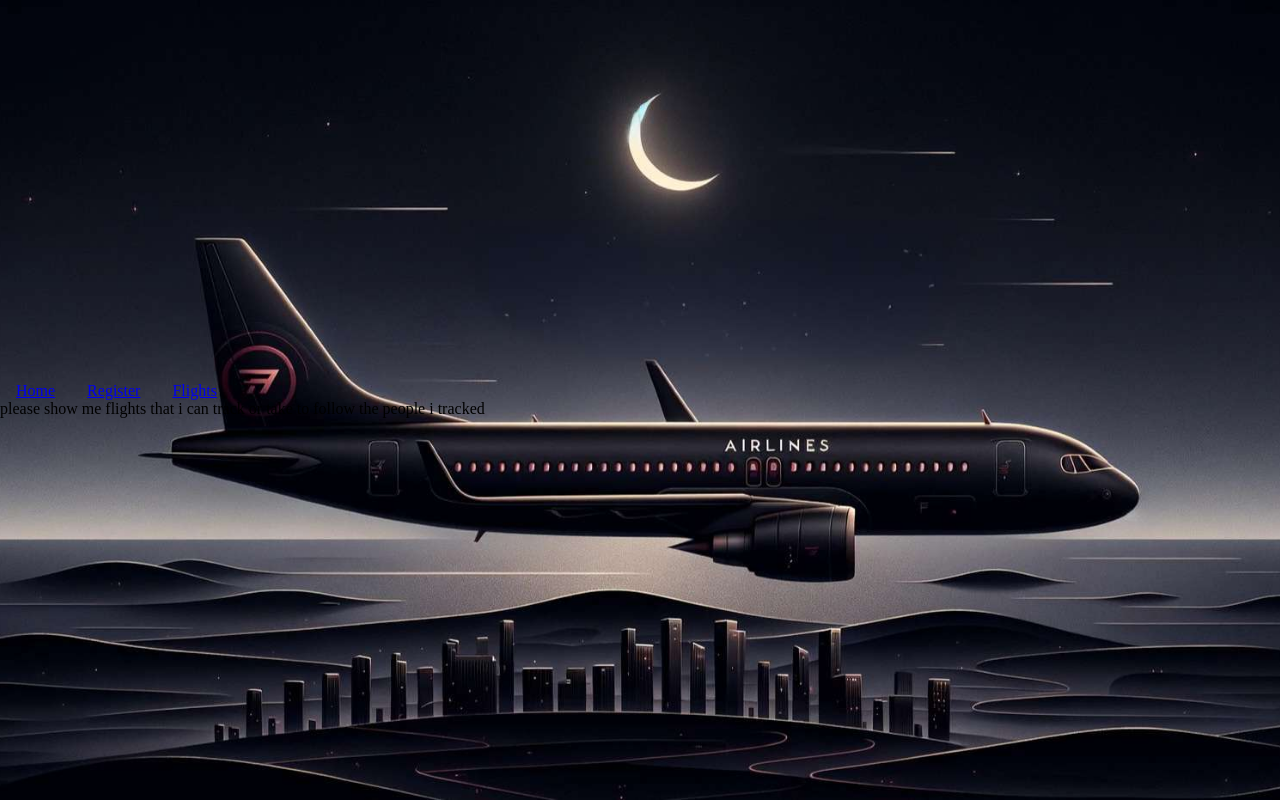
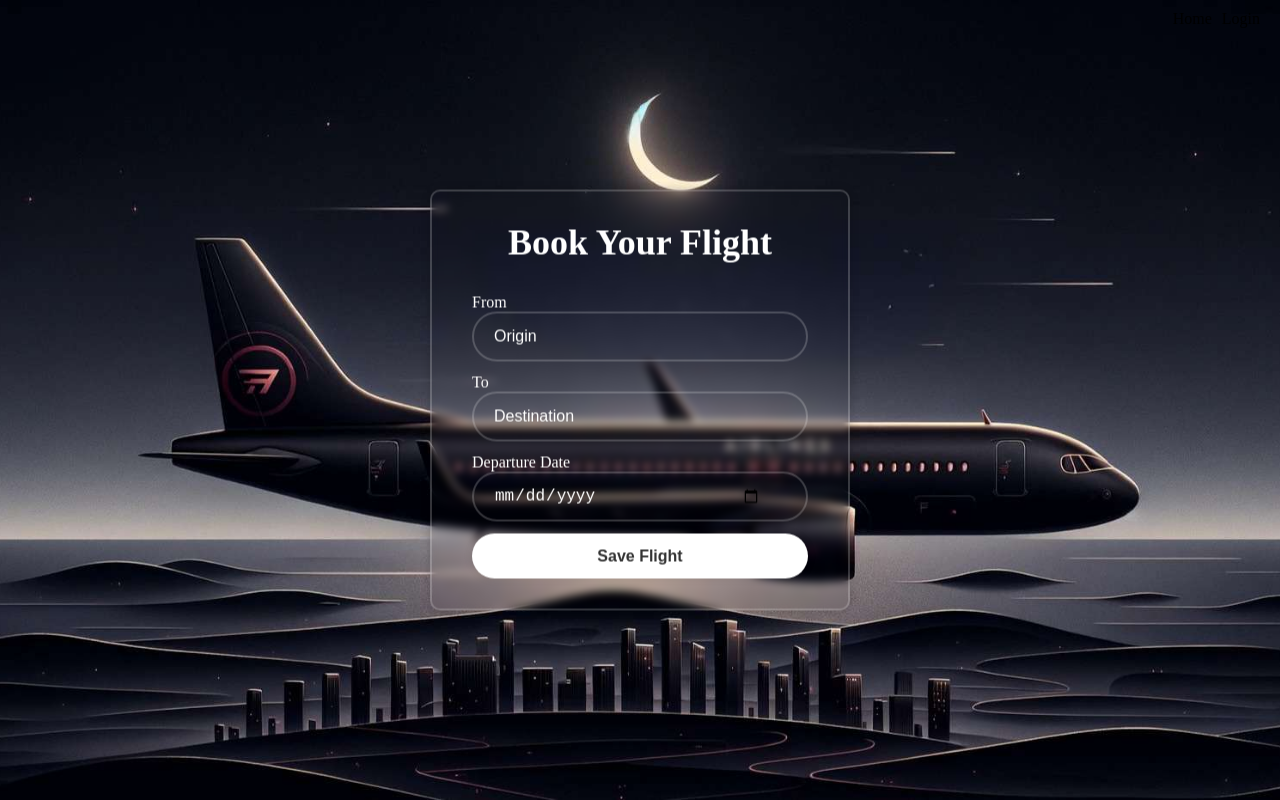
Before and after one commit to CCONLEY-FI/FI_AIRLINES, a React (Create React App) app in the folder react-login/: page /homepage in a window 1280 px wide. Both pictures are taken after typing "Sample", "Sample", "2020-01-15" into the empty fields and a click on the button "Search Flights". Built offline with nearby package versions, Linux system fonts and the light colour scheme; no server answers; a web font is replaced by a local one.

Commit message:
added template for our filtered flights

```diff
--- a/react-login/src/Components/FlightPage/FlightResult.jsx
+++ b/react-login/src/Components/FlightPage/FlightResult.jsx
@@ -2,13 +2,25 @@ import React from 'react';
 
 const FlightResult = () => {
     return (
-      <div>
-
-        <div className='flight'>
-          please show me flights that i can track or take to follow the people i tracked
-        </div>
-      </div>
-    );
+      <div className="registerForm">
+      <h1>Book Your Flight</h1>
+      <form>
+          <div className="input-field">
+              <label htmlFor="origin">From</label>
+              <input type="text" id="origin" name="origin" placeholder="Origin" required />
+          </div>
+          <div className="input-field">
+              <label htmlFor="destination">To</label>
+              <input type="text" id="destination" name="destination" placeholder="Destination" required />
+          </div>
+          <div className="input-field">
+              <label htmlFor="date">Departure Date</label>
+              <input type="date" id="date" name="date" required />
+          </div>
+          <button type="submit" className="submit-btn">Save Flight</button>
+      </form>
+  </div>
+);
 };
 
 export default FlightResult;
--- a/react-login/src/Components/Homepage/Homepage.jsx
+++ b/react-login/src/Components/Homepage/Homepage.jsx
@@ -11,21 +11,13 @@ const Homepage = () => {
         <form action=''>
             <h1>Browse Flights</h1>
             <div className='input-field'>
-                <input type='text' placeholder='Origin'/>
+                <input type='text' placeholder='Origin' required/>
             </div>
             <div className='input-field'>
-                <input type='text' placeholder='Destination'/>
+                <input type='text' placeholder='Destination' required/>
             </div>
             <div className='input-field'>
-                <input type='date' placeholder='Date'/>
-            </div>
-            <div className='input-field'>
-                <select>
-                    <option value="Economy">Economy</option>
-                    <option value="Business">Business</option>
-                    <option value="First Class">First Class</option>
-                </select>
-                {/* <input type='dropdown' placeholder='Verify Password'/> */}
+                <input type='date' placeholder='Date' required/>
             </div>
             <button type='submit' onClick={handleSearchFlights}>Search Flights</button>
         </form>
--- a/react-login/src/Components/LoginForm/LoginForm.jsx
+++ b/react-login/src/Components/LoginForm/LoginForm.jsx
@@ -12,18 +12,18 @@ const LoginForm = () => {
         navigate("/register")
     }
     function handleSignIn(){
-        navigate("/frontpage", {replace: true})
+        navigate("/homepage", {replace: true})
     }
     return (
         <div className='loginForm'>
             <form action=''>
                 <h1>Login</h1>
                 <div className='input-field'>
-                    <input type='text' placeholder='Username'/>
+                    <input type='text' placeholder='Username'required/>
                     <FaUserAstronaut className='icon' />
                 </div>
                 <div className='input-field'>
-                    <input type='password' placeholder='Password'/>
+                    <input type='password' placeholder='Password'required/>
                     <RiLockPasswordFill className='icon' />
 
                 </div>
--- a/react-login/src/Components/NavBar.jsx
+++ b/react-login/src/Components/NavBar.jsx
@@ -7,10 +7,10 @@ import { NavLink, Link, Outlet } from "react-router-dom";
 
 const NavBar = () => {
     return (
-        <div>
-            <NavLink to='/' className='navbar'>Home</NavLink>
-            <Link to='/register' className='navbar'>Register</Link>
-            <Link to='/flights' className='navbar'>Flights</Link>
+        <div className='navbar-container'>
+            <NavLink to='/homepage' className='navbar'>Home</NavLink>
+            {/* <Link to='/flights' className='navbar'>Flights</Link> */}
+            <Link to='/' className='navbar'>Login</Link>
             <main>
                 <Outlet/>
             </main>
--- a/react-login/src/index.css
+++ b/react-login/src/index.css
@@ -32,7 +32,28 @@ code {
   font-family: source-code-pro, Menlo, Monaco, Consolas, 'Courier New',
     monospace;
 }
+
+
 .navbar {
-  margin: 16px;
-  text-align: right;
+  display: inline-block;
+  margin-right: 10px;
+  text-decoration: none;
+  color: #000;
+  font-size: 16px;
 }
+
+.navbar:hover {
+  color: #007bff;
+}
+
+.navbar-container {
+  position: absolute;
+  top: 0;
+  right: 0;
+  display: flex;
+  flex-direction: row;
+  justify-content: flex-end;
+  width: 100%;
+  padding: 10px;
+
+}
```
Also changed, not shown: 1 other file (tests, documents, lock files or other folders).
